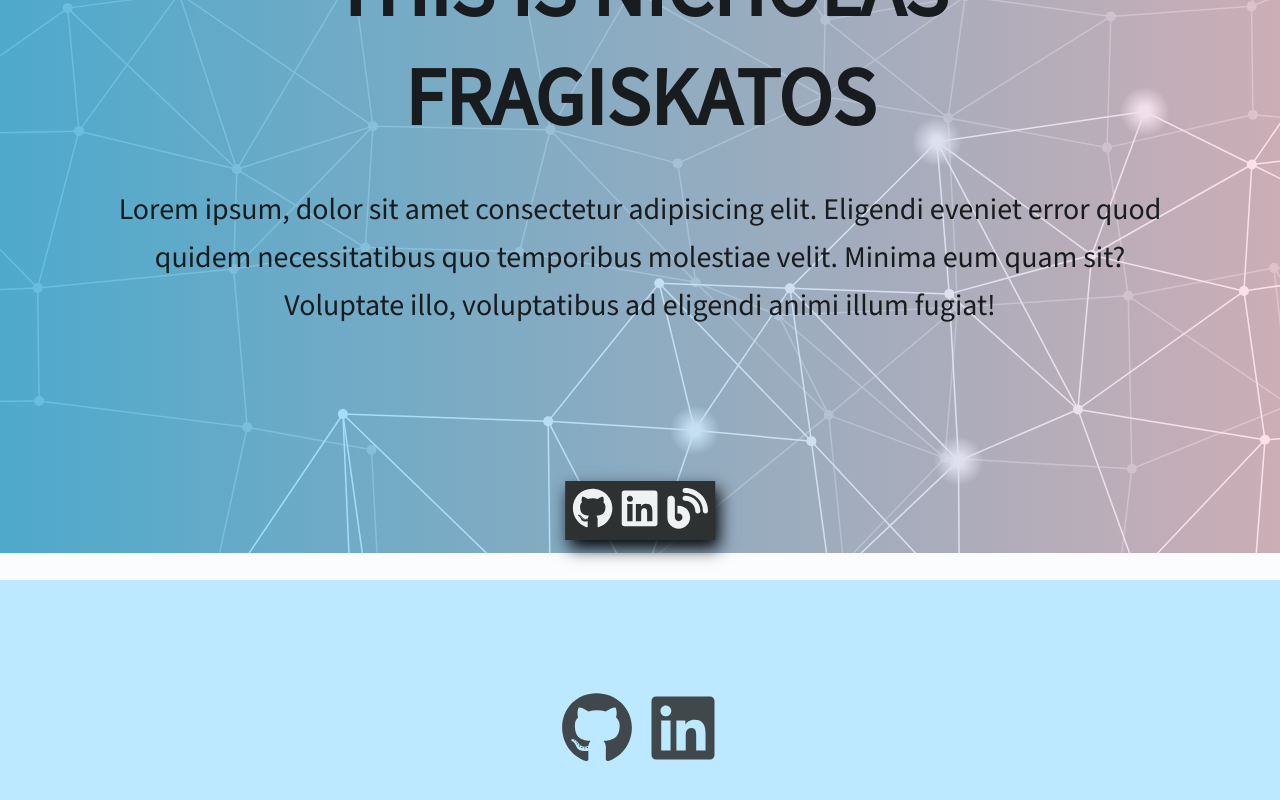
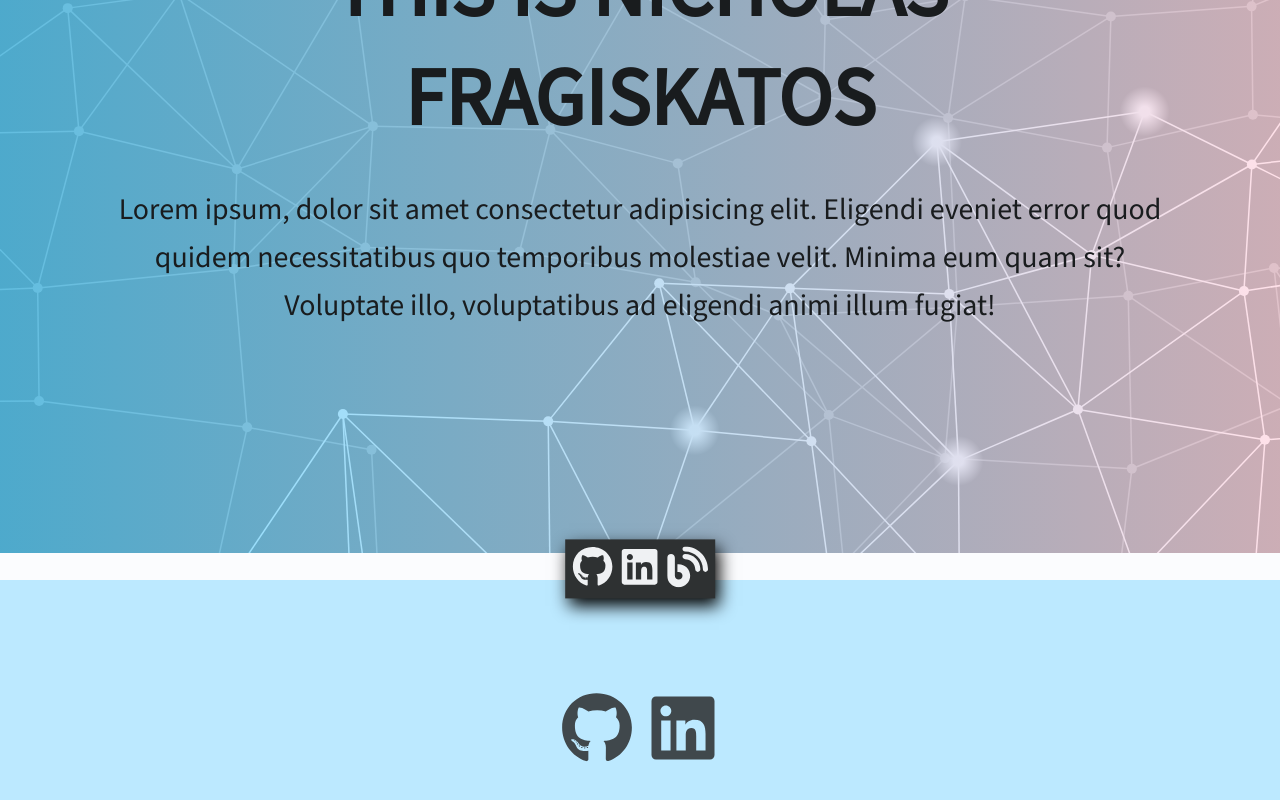
Before and after one commit to nfragiskatos/personal-website, a React (Create React App) app: page / in a window 1280 px wide. Shown: the part 630-1430 px from the top of the page. Built offline with nearby package versions, Linux system fonts and the light colour scheme.

Commit message:
- minor style change

```diff
--- a/src/pages/home/hero/Hero.styles.ts
+++ b/src/pages/home/hero/Hero.styles.ts
@@ -44,7 +44,7 @@ export const SocialLinks = styled.aside`
     bottom: 1rem;
     left: 50%;
     top: auto;
-    transform: translate(-50%, 0);
+    transform: translate(-50%, 100%);
   }
 `;
 
```
